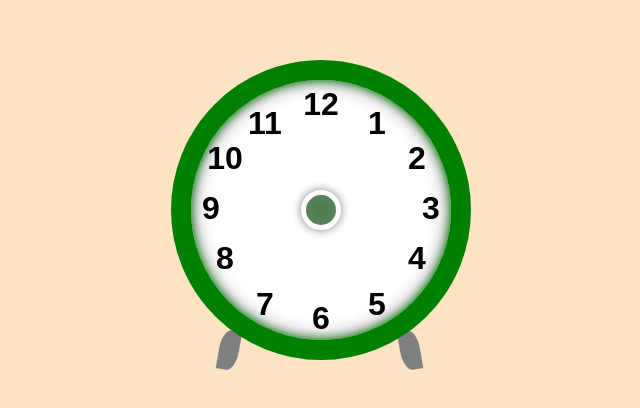
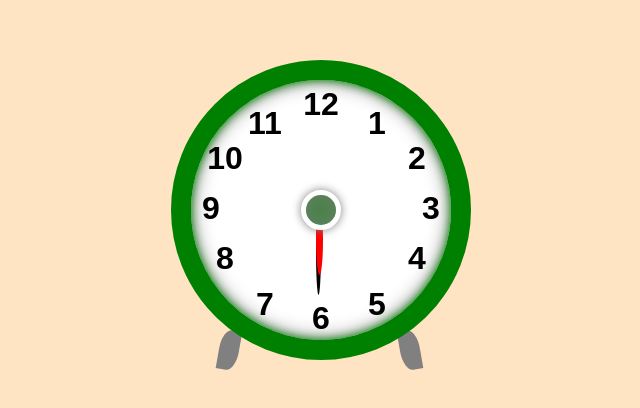
Before and after one commit to rusjah/clock-animation, a plain HTML site: page index.html in a window 1280 px wide. Shown: the part 190-598 px from the top of the page, 319-959 px from the left. Drawn offline with Linux system fonts and the light colour scheme.

Commit message:
added arrows

```diff
--- a/index.html
+++ b/index.html
@@ -23,7 +23,7 @@
             <div class="sign eleven">11</div>
             <div class="sign twelve">12</div>
             <div class="point"></div>
-            <div class="bigarrow"></div>
+            <p class="big-arrow"></p>
             <div class="small-arrow"></div>
         </div>
     </div>
--- a/style.css
+++ b/style.css
@@ -146,4 +146,28 @@ body {
     border: 5px solid white;
     border-radius: 50%;
     box-shadow: 0 0 10px gray, 0 0 30px gray inset;
+    position: relative;
+    z-index: 1
 }
+
+.big-arrow, .small-arrow  {
+    grid-row: 4 / 5;
+    grid-column: 4 / 5;
+    border-radius: 50%;
+    background-color: black;
+    position: absolute;
+    top: 15px;
+    left:15px;
+    z-index: 0;
+}
+
+.big-arrow {
+    width: 5px;
+    height: 90px;
+}
+
+.small-arrow {
+    width: 7px;
+    height: 70px;
+    background-color: red;
+}
```
